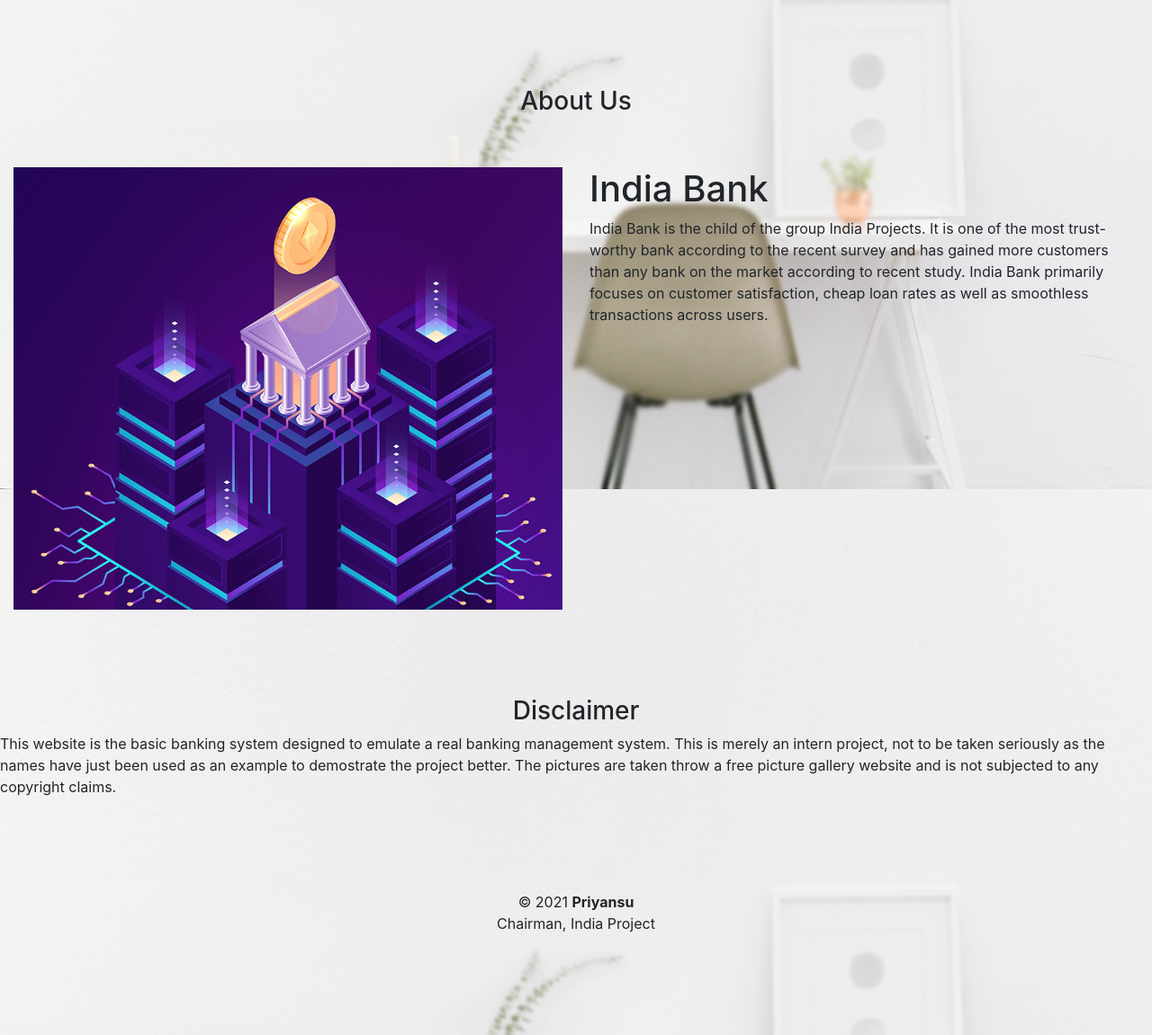
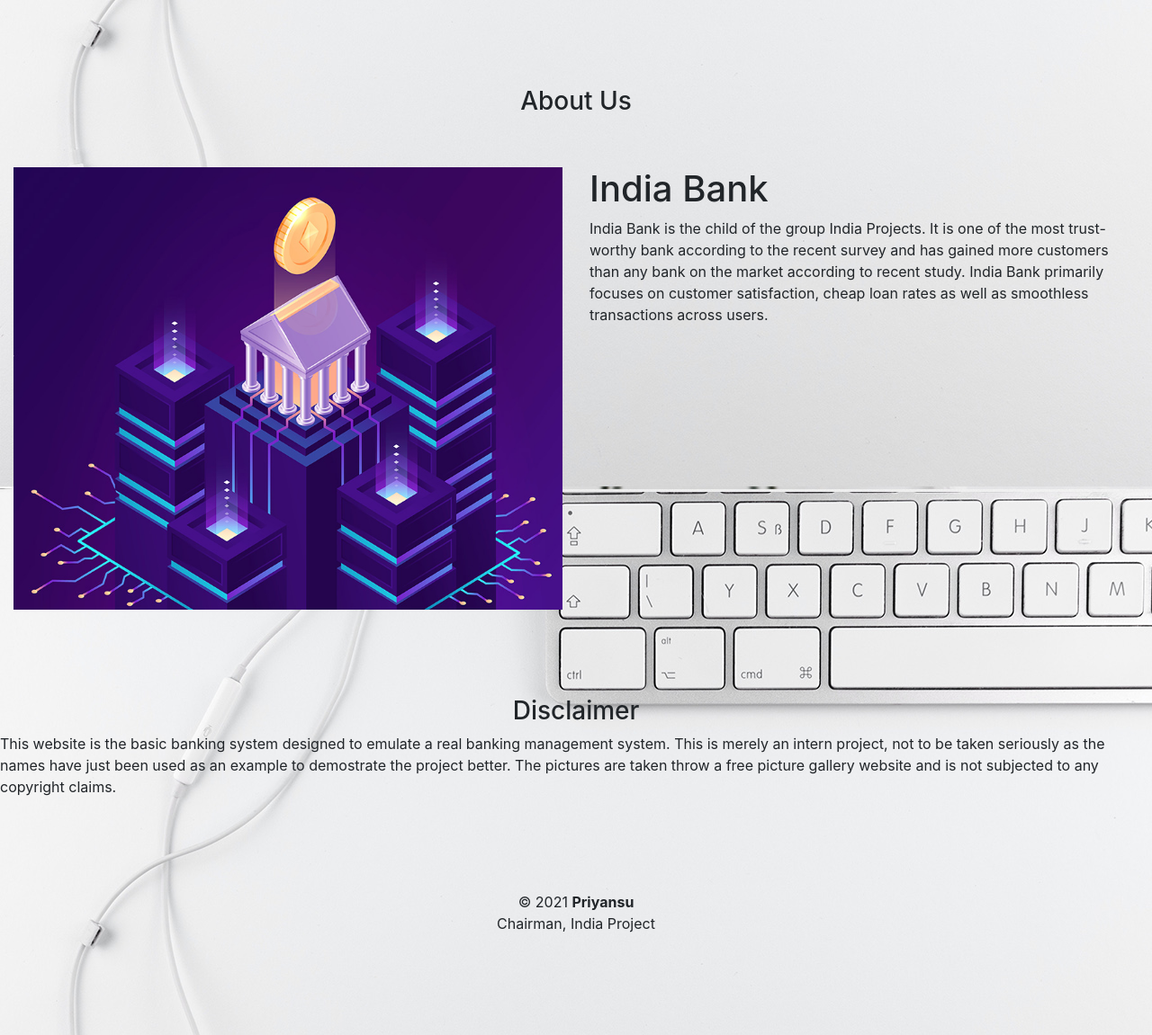
Before and after one commit to Kraken-ops/basicbanking, a PHP site: page / in a window 1280 px wide. Shown: the part 456-1607 px from the top of the page at 90% size. Run offline with PHP 8.4, Linux system fonts and the light colour scheme.

Commit message:
updated few changes

```diff
--- a/index.php
+++ b/index.php
@@ -9,7 +9,7 @@
 
 </head>
 <body>
-<body style="background-image : url(images/web2.jpg)">
+<body style="background-image : url(images/web3.jpg)">
 <!-- Navigation bar-->
 <nav class="navbar navbar-expand-lg navbar-dark bg-dark">
   <div class="container-fluid">
```
